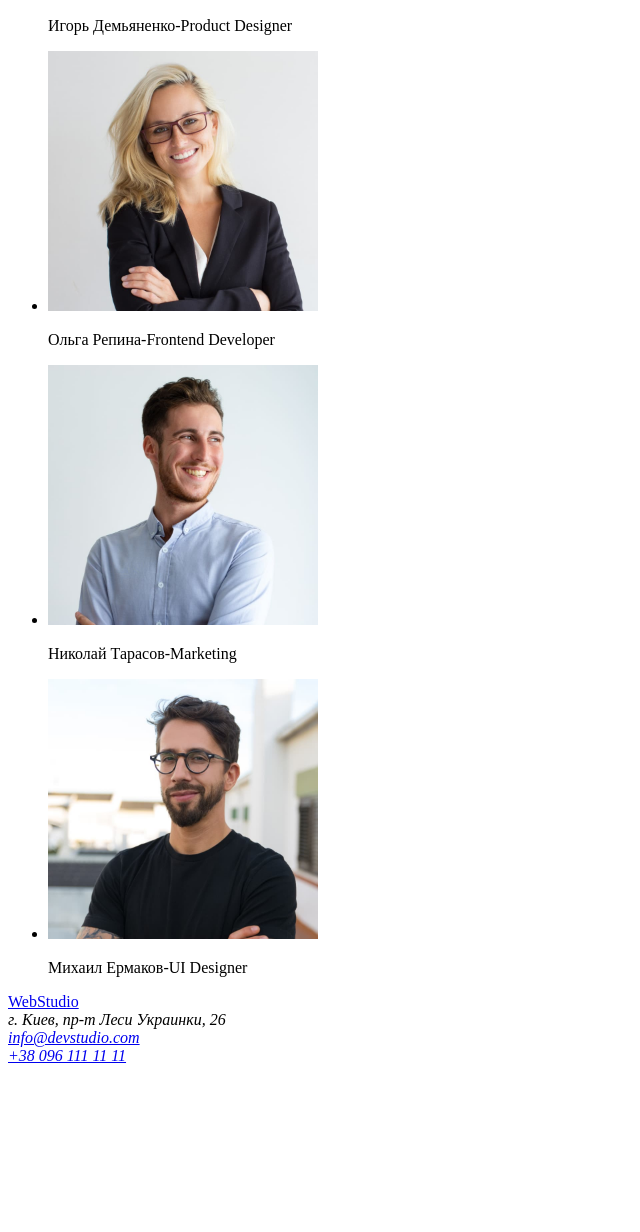
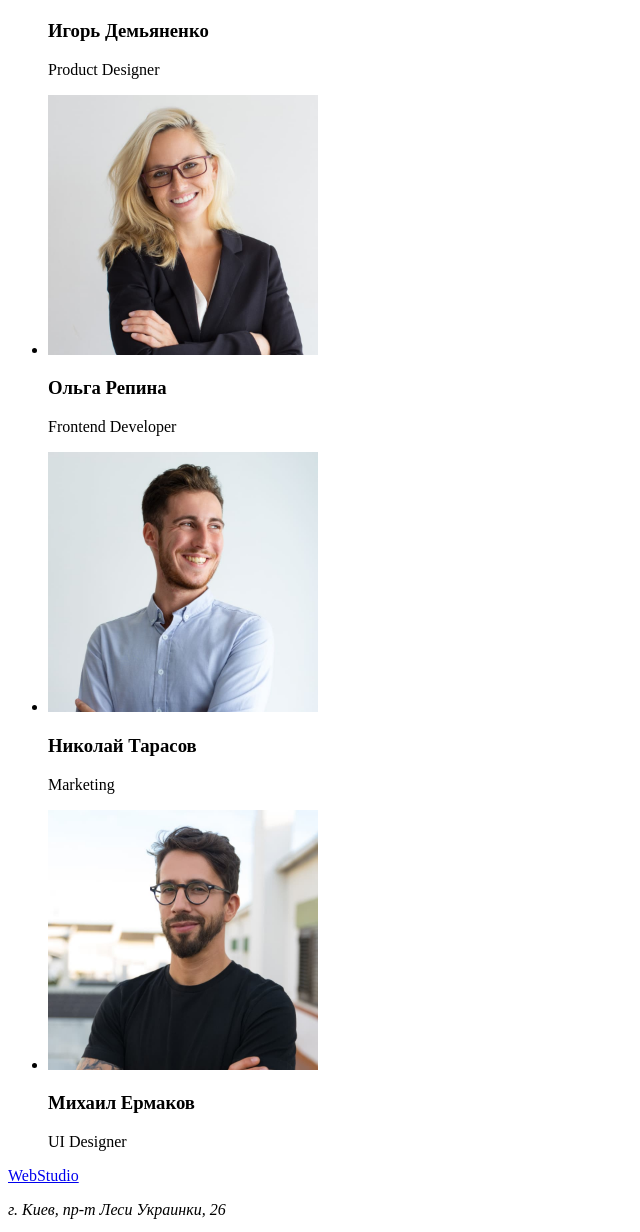
Before and after one commit to Anna1Kuprina/goit-markup-hw-01, a plain HTML site: page index.html in a window 1280 px wide. Shown: the part 1866-3098 px from the top of the page, without its empty margins (0-640 px from the left). Before the commit the page ends 2939 px from the top, so only its background shows below. Drawn offline with Linux system fonts and the light colour scheme.

Commit message:
Update index.html

```diff
--- a/index.html
+++ b/index.html
@@ -83,11 +83,13 @@
               alt="Член команды Игорь "
               width="270"
             />
-            <p>Игорь Демьяненко-Product Designer</p>
+            <h3>Игорь Демьяненко</h3>
+            <p>Product Designer</p>
           </li>
           <li>
             <img src="./images/img2.jpg" alt="Член команды Ольга" width="270" />
-            <p>Ольга Репина-Frontend Developer</p>
+            <h3>Ольга Репина</h3>
+            <p>Frontend Developer</p>
           </li>
           <li>
             <img
@@ -95,7 +97,8 @@
               alt="Член команды Николай"
               width="270"
             />
-            <p>Николай Тарасов-Marketing</p>
+            <h3>Николай Тарасов</h3>
+            <p>Marketing</p>
           </li>
           <li>
             <img
@@ -103,7 +106,8 @@
               alt="Член команды Михаил"
               width="270"
             />
-            <p>Михаил Ермаков-UI Designer</p>
+            <h3>Михаил Ермаков</h3>
+            <p>UI Designer</p>
           </li>
         </ul>
       </section>
@@ -111,7 +115,7 @@
     <footer>
       <a href="index.html">WebStudio</a>
       <address>
-        г. Киев, пр-т Леси Украинки, 26 <br />
+        <p>г. Киев, пр-т Леси Украинки, 26</p>
         <a href="mailto:info@devstudio.com">info@devstudio.com</a><br />
         <a href="tel:+380961111111">+38 096 111 11 11</a>
       </address>
```
